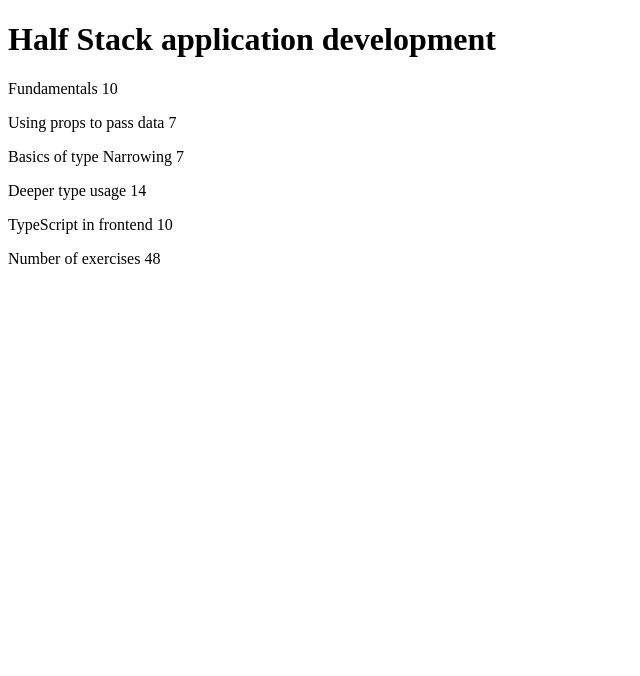
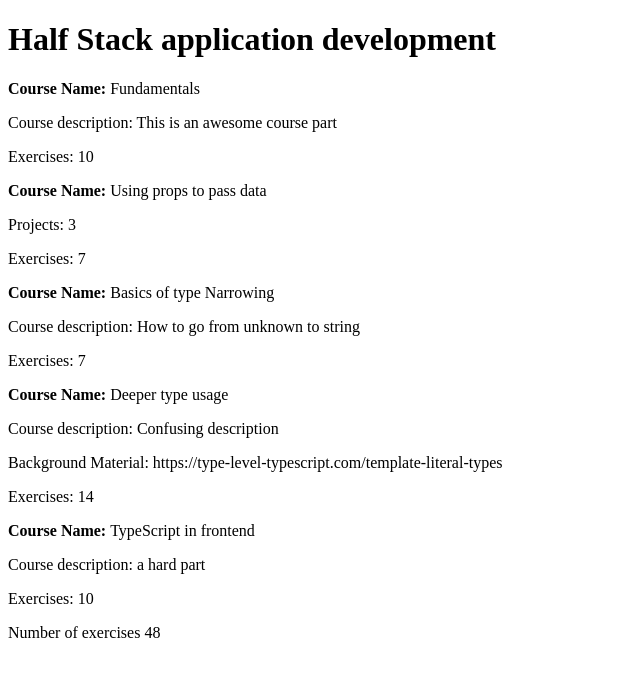
Before and after one commit to serhatprogramming/my-app-ts, a React (Create React App) app: page / in a window 1280 px wide. Shown: the top 676 px of the page, without its empty margins (0-640 px from the left). Built offline with nearby package versions, Linux system fonts and the light colour scheme.

Commit message:
type narrowing

```diff
--- a/src/App.tsx
+++ b/src/App.tsx
@@ -1,14 +1,18 @@
 import Header from "./components/Header";
 import Content from "./components/Content";
 import Total from "./components/Total";
+import Part from "./components/Part";
 
 export interface CoursePartBase {
   name: string;
   exerciseCount: number;
 }
 
-export interface CoursePartBasic extends CoursePartBase {
+export interface CoursePartDescription extends CoursePartBase {
   description: string;
+}
+
+export interface CoursePartBasic extends CoursePartDescription {
   kind: "basic";
 }
 
@@ -17,8 +21,7 @@ export interface CoursePartGroup extends CoursePartBase {
   kind: "group";
 }
 
-export interface CoursePartBackground extends CoursePartBase {
-  description: string;
+export interface CoursePartBackground extends CoursePartDescription {
   backgroundMaterial: string;
   kind: "background";
 }
@@ -69,7 +72,8 @@ const App = () => {
   return (
     <div>
       <Header name={courseName} />
-      <Content courses={courseParts} />
+      {/* <Content courses={courseParts} /> */}
+      <Part courses={courseParts} />
       <Total courses={courseParts} />
     </div>
   );
--- /dev/null
+++ b/src/components/Part.tsx
@@ -0,0 +1,47 @@
+import { Courses } from "./Content";
+
+const Part = (props: Courses) => {
+  return (
+    <>
+      {props.courses.map((course) => {
+        switch (course.kind) {
+          case "basic":
+            return (
+              <div key={course.name}>
+                <p>
+                  <strong>Course Name: </strong> {course.name}
+                </p>
+                <p>Course description: {course.description}</p>
+                <p>Exercises: {course.exerciseCount}</p>
+              </div>
+            );
+          case "group":
+            return (
+              <div key={course.name}>
+                <p>
+                  <strong>Course Name: </strong> {course.name}
+                </p>
+                <p>Projects: {course.groupProjectCount}</p>
+                <p>Exercises: {course.exerciseCount}</p>
+              </div>
+            );
+          case "background":
+            return (
+              <div key={course.name}>
+                <p>
+                  <strong>Course Name: </strong> {course.name}
+                </p>
+                <p>Course description: {course.description}</p>
+                <p>Background Material: {course.backgroundMaterial}</p>
+                <p>Exercises: {course.exerciseCount}</p>
+              </div>
+            );
+          default:
+            return null;
+        }
+      })}
+    </>
+  );
+};
+
+export default Part;
```
